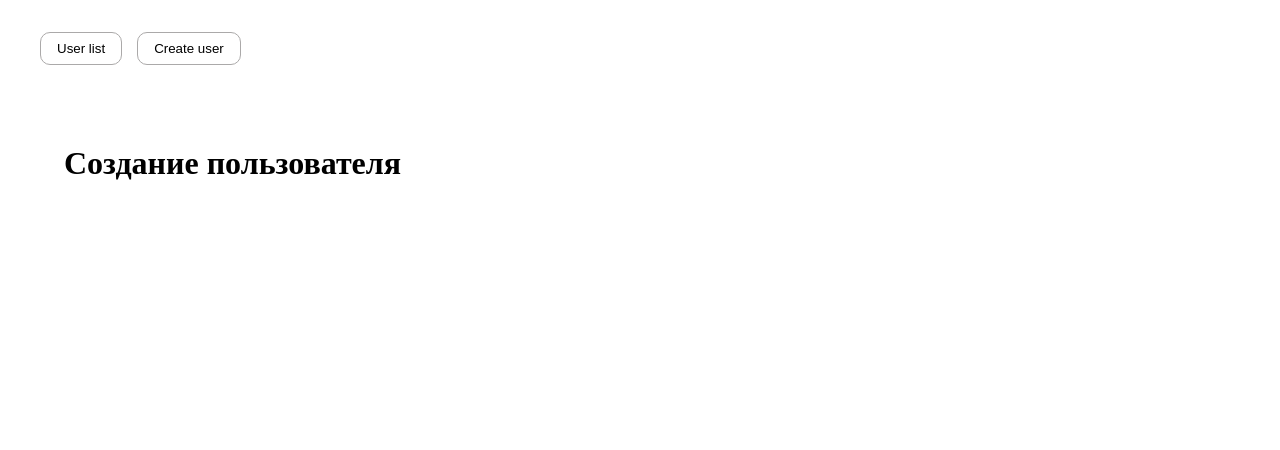
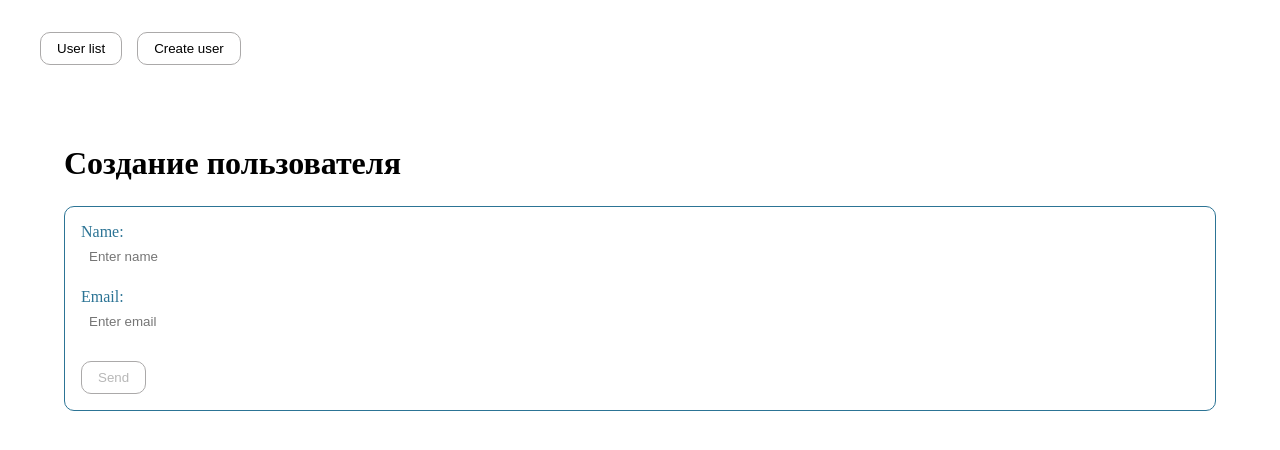
Before and after one commit to EgorGo23/go-infra-front, a React app: page /users/create in a window 1280 px wide. Shown: the top 450 px of the page. Built offline with nearby package versions, Linux system fonts and the light colour scheme.

Commit message:
refactor UserForm component

```diff
--- a/src/components/UserForm/UserForm.styles.scss
+++ b/src/components/UserForm/UserForm.styles.scss
@@ -0,0 +1,13 @@
+.user-form {
+	padding: 1rem;
+	border: 1px solid #2c7495;
+	border-radius: 10px;
+}
+
+.user-form-item__label {
+	color: #2c7495;
+}
+
+.user-form-item__input {
+	padding: 0.5rem 0.5rem;
+}
--- a/src/components/UserForm/UserForm.tsx
+++ b/src/components/UserForm/UserForm.tsx
@@ -1,13 +1,80 @@
-import React from 'react';
+import React, { FormEvent, useState, ChangeEvent } from 'react';
+import { User } from '@types';
+import './UserForm.styles.scss';
+import { Button } from '../Button/Button';
+
+type TUserForm = Omit<User, 'id'>;
 
 type UserFormProps = {
-  mode: 'read' | 'edit';
+  mode?: 'read' | 'edit';
+  onSubmit?: (userForm: TUserForm) => Promise<void>;
+  initialValues?: TUserForm;
 };
 
-export const UserForm = ({ mode }: UserFormProps): JSX.Element => {
+export const UserForm = ({
+  mode = 'read',
+  onSubmit,
+  initialValues,
+}: UserFormProps): JSX.Element => {
+  const [userForm, setUserForm] = useState<TUserForm>(initialValues ?? { name: '', email: '' });
+
+  const handleSubmit = async (event: FormEvent) => {
+    event.preventDefault();
+
+    if (onSubmit) {
+      await onSubmit(userForm);
+    }
+  };
+
+  const handleChangeUserForm = ({ target: { name, value } }: ChangeEvent<HTMLInputElement>) => {
+    setUserForm((prevState) => ({ ...prevState, [name]: value }));
+  };
+
+  const isSubmitDisabled = !userForm.email || !userForm.name;
+
   return (
-    <form>
-      <input />
+    <form className="user-form" onSubmit={handleSubmit}>
+      <div className="f-column m-bottom-16">
+        <label htmlFor="name" className="user-form-item__label">
+          Name:{' '}
+        </label>
+        {mode === 'read' ? (
+          initialValues?.name
+        ) : (
+          <input
+            className="user-form-item__input"
+            type="text"
+            id="name"
+            name="name"
+            placeholder="Enter name"
+            onChange={handleChangeUserForm}
+          />
+        )}
+      </div>
+
+      <div className={`f-column ${mode === 'edit' ? 'm-bottom-24' : ''}`}>
+        <label htmlFor="email" className="user-form-item__label">
+          Email:{' '}
+        </label>
+        {mode === 'read' ? (
+          initialValues?.email
+        ) : (
+          <input
+            className="user-form-item__input"
+            type="email"
+            id="email"
+            name="email"
+            placeholder="Enter email"
+            onChange={handleChangeUserForm}
+          />
+        )}
+      </div>
+
+      {mode === 'edit' && (
+        <Button type="submit" value="Отправить" disabled={isSubmitDisabled}>
+          Send
+        </Button>
+      )}
     </form>
   );
 };
--- a/src/pages/CreateUserPage.tsx
+++ b/src/pages/CreateUserPage.tsx
@@ -4,7 +4,7 @@ import { UserForm } from '@components';
 export const CreateUserPage = () => {
   return (
     <div>
-      <h1>Создание пользователя</h1>
+      <h1 className="m-bottom-24">Создание пользователя</h1>
       <UserForm mode="edit" />
     </div>
   );
--- a/src/pages/UserPage.tsx
+++ b/src/pages/UserPage.tsx
@@ -4,8 +4,8 @@ import { UserForm } from '@components';
 export const UserPage = () => {
   return (
     <div>
-      <h1>Профиль пользователя</h1>
-      <UserForm mode="read" />
+      <h1 className="m-bottom-24">Профиль пользователя</h1>
+      <UserForm />
     </div>
   );
 };
--- a/src/styles/helpers.scss
+++ b/src/styles/helpers.scss
@@ -21,6 +21,16 @@
   &-none {
     display: none;
   }
+}
+
+.f-column {
+  display: flex;
+  flex-direction: column;
+}
+
+.f-row {
+  display: flex;
+  flex-direction: row;
 }
 
 .m {
--- a/src/styles/reset.css
+++ b/src/styles/reset.css
@@ -11,6 +11,7 @@
 }
 
 a, a:link, a:visited, a:hover  {
+    color: inherit;
     text-decoration: none;
 }
 
--- a/webpack.config.js
+++ b/webpack.config.js
@@ -27,7 +27,15 @@ module.exports = {
       },
       {
         test: /\.tsx?$/,
-        use: ['babel-loader', 'ts-loader'],
+        use: [
+          'babel-loader',
+          {
+            loader: 'ts-loader',
+            options: {
+              transpileOnly: true,
+            },
+          },
+        ],
         exclude: /node_modules/,
       },
       {
```
